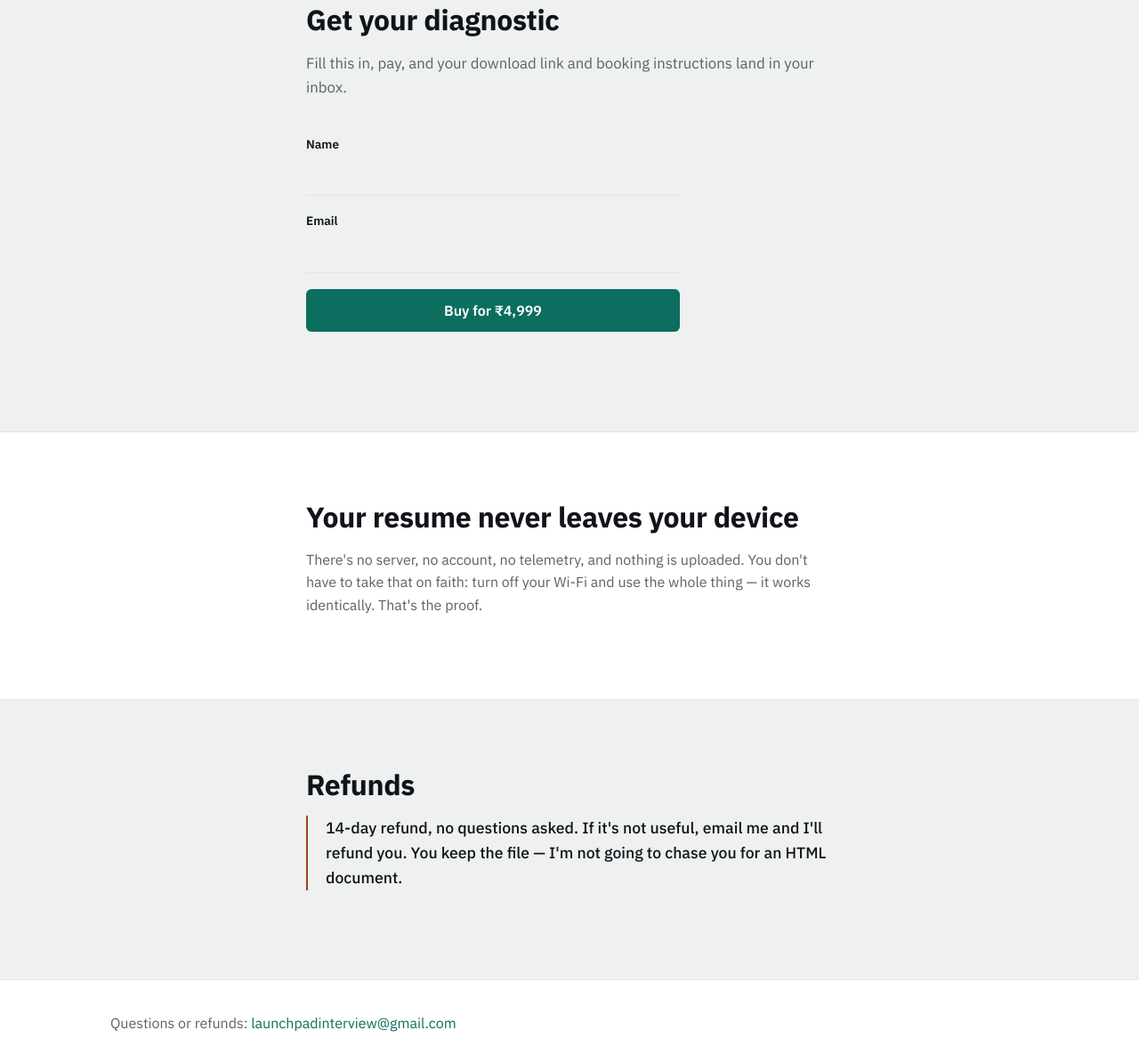
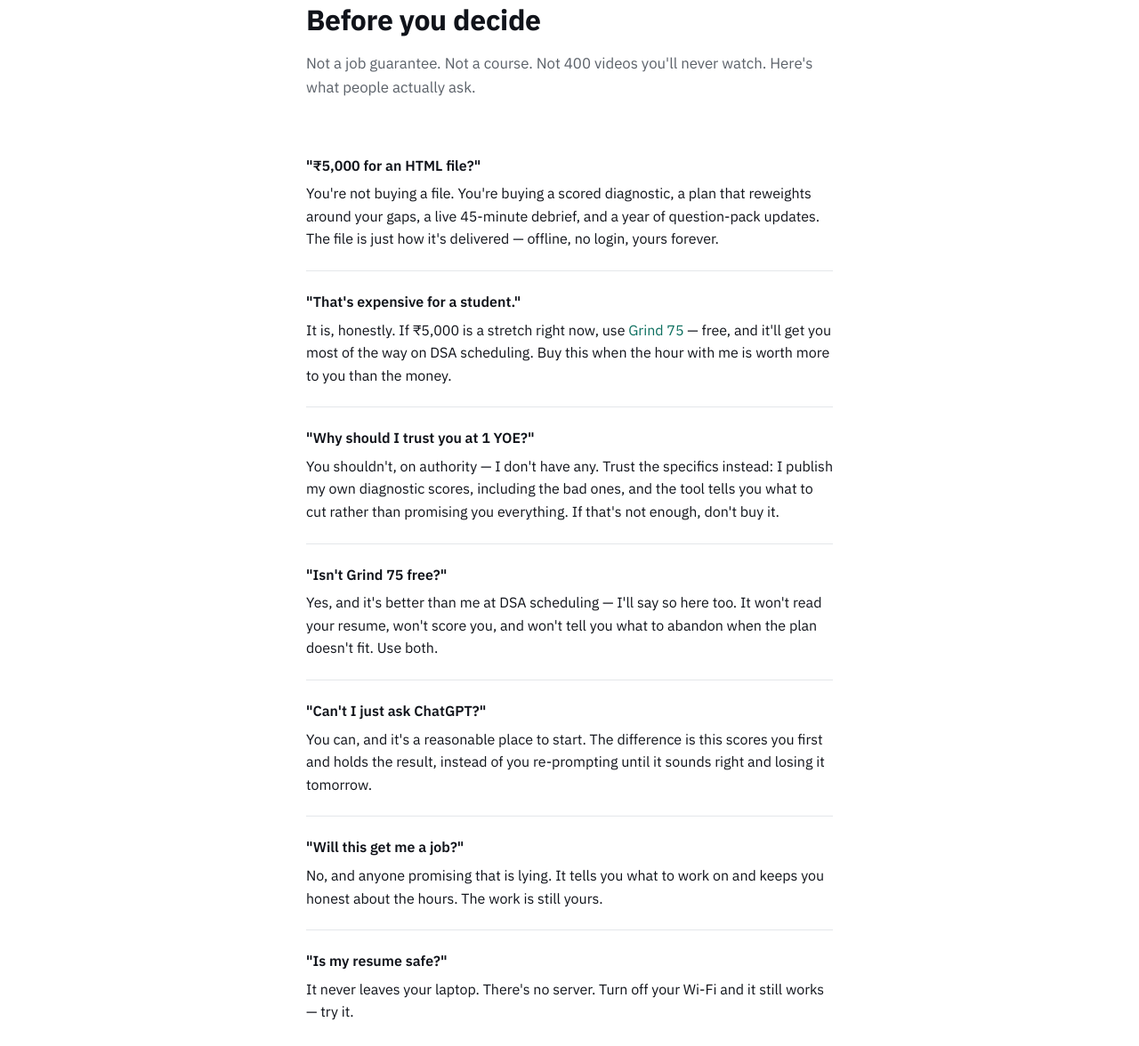
Before and after one commit to siddharth-sharma-dev668/practice-2026, a website: page website/index.html in a window 1280 px wide. Shown: the part 2595-3771 px from the top of the page at 89% size. Drawn offline with Linux system fonts and the light colour scheme.

Commit message:
Add objections/honest-answers section before checkout
Sourced directly from product/SALES_PLAYBOOK.md's existing objections
table and page-structure guidance (name Grind 75 openly, lead with what
it is not, trust-through-specifics over authority) -- nothing invented.
Placed right before the buy form, where doubt is highest right before
asking for the sale.

```diff
--- a/website/index.html
+++ b/website/index.html
@@ -113,6 +113,43 @@
     </div>
   </section>
 
+  <section id="objections" class="section">
+    <div class="wrap wrap-narrow">
+      <h2>Before you decide</h2>
+      <p class="section-lede">Not a job guarantee. Not a course. Not 400 videos you'll never watch. Here's what people actually ask.</p>
+      <dl class="qa-list">
+        <div class="qa-row">
+          <dt>"₹5,000 for an HTML file?"</dt>
+          <dd>You're not buying a file. You're buying a scored diagnostic, a plan that reweights around your gaps, a live 45-minute debrief, and a year of question-pack updates. The file is just how it's delivered — offline, no login, yours forever.</dd>
+        </div>
+        <div class="qa-row">
+          <dt>"That's expensive for a student."</dt>
+          <dd>It is, honestly. If ₹5,000 is a stretch right now, use <a href="https://www.techinterviewhandbook.org/grind75" target="_blank" rel="noopener">Grind 75</a> — free, and it'll get you most of the way on DSA scheduling. Buy this when the hour with me is worth more to you than the money.</dd>
+        </div>
+        <div class="qa-row">
+          <dt>"Why should I trust you at 1 YOE?"</dt>
+          <dd>You shouldn't, on authority — I don't have any. Trust the specifics instead: I publish my own diagnostic scores, including the bad ones, and the tool tells you what to cut rather than promising you everything. If that's not enough, don't buy it.</dd>
+        </div>
+        <div class="qa-row">
+          <dt>"Isn't Grind 75 free?"</dt>
+          <dd>Yes, and it's better than me at DSA scheduling — I'll say so here too. It won't read your resume, won't score you, and won't tell you what to abandon when the plan doesn't fit. Use both.</dd>
+        </div>
+        <div class="qa-row">
+          <dt>"Can't I just ask ChatGPT?"</dt>
+          <dd>You can, and it's a reasonable place to start. The difference is this scores you first and holds the result, instead of you re-prompting until it sounds right and losing it tomorrow.</dd>
+        </div>
+        <div class="qa-row">
+          <dt>"Will this get me a job?"</dt>
+          <dd>No, and anyone promising that is lying. It tells you what to work on and keeps you honest about the hours. The work is still yours.</dd>
+        </div>
+        <div class="qa-row">
+          <dt>"Is my resume safe?"</dt>
+          <dd>It never leaves your laptop. There's no server. Turn off your Wi-Fi and it still works — try it.</dd>
+        </div>
+      </dl>
+    </div>
+  </section>
+
   <section id="buy" class="section section-panel">
     <div class="wrap wrap-narrow">
       <h2>Get your diagnostic</h2>
--- a/website/style.css
+++ b/website/style.css
@@ -138,6 +138,13 @@ strong { color: var(--ink); }
 .price-note .mono { font-size: 1.4rem; }
 .price-alt { font-size: 0.95rem; font-weight: 400; color: var(--ink-mute); }
 
+/* Objections (Q&A) */
+.qa-list { margin: 0; }
+.qa-row { padding: 22px 0; border-top: 1px solid var(--line); }
+.qa-row:first-child { border-top: none; }
+.qa-row dt { font-weight: 600; color: var(--ink); margin-bottom: 6px; }
+.qa-row dd { margin: 0; }
+
 .pull-quote {
   font-size: 1.25rem; font-weight: 500; color: var(--ink);
   border-left: 2px solid var(--gap);
```
